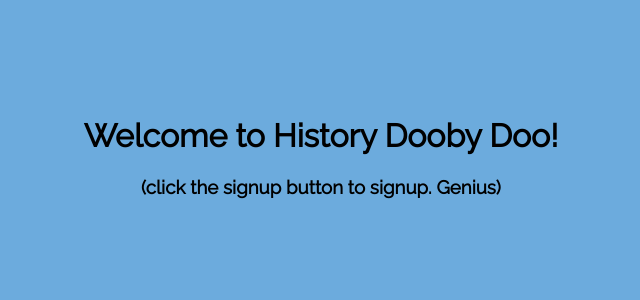
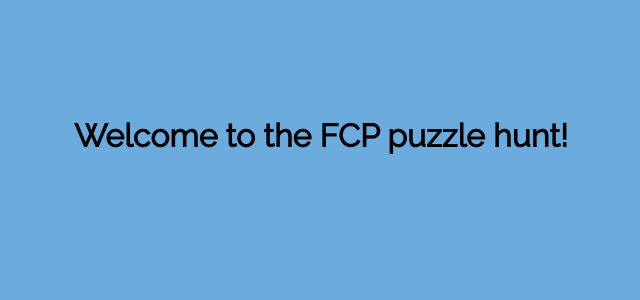
Before and after one commit to barun511/cryptic-hunt-personal, a Django app: page / in a window 1280 px wide. Shown: the part 36-336 px from the top of the page, without its empty margins (319-959 px from the left). Run offline with Django 3.2, Linux system fonts and the light colour scheme.

Commit message:
Changes string and adds auth view()

```diff
--- a/hunt/templates/index.html
+++ b/hunt/templates/index.html
@@ -1,8 +1,7 @@
 {% extends 'base.html' %}
 {% block 'title' %}
-History Dooby Doo
+Puzzle Hunt (FCP 21)
 {% endblock %}
 {% block 'content' %}
-<h1> Welcome to History Dooby Doo! </h1>
-<h3> (click the signup button to signup. Genius) </h3>
+<h1> Welcome to the FCP puzzle hunt! </h1>
 {% endblock %}
--- a/hunt/urls.py
+++ b/hunt/urls.py
@@ -4,8 +4,8 @@ from . import views
 
 urlpatterns = [
         url(r'^$', views.index, name="index"),
-        url(r'^logout/?$', auth_views.LogoutView.as_view, {'next_page':'login'}, name="logout"),
-        url(r'^login/?$', auth_views.LoginView.as_view, name="login"),
+        url(r'^logout/?$', auth_views.LogoutView.as_view(), {'next_page':'login'}, name="logout"),
+        url(r'^login/?$', auth_views.LoginView.as_view(), name="login"),
         url(r'^signup/?$', views.signup, name="signup"),
         url(r'^base/?$', views.base, name="base"),
         url(r'^leaderboard/?$', views.leaderboard, name="leaderboard"),
```
